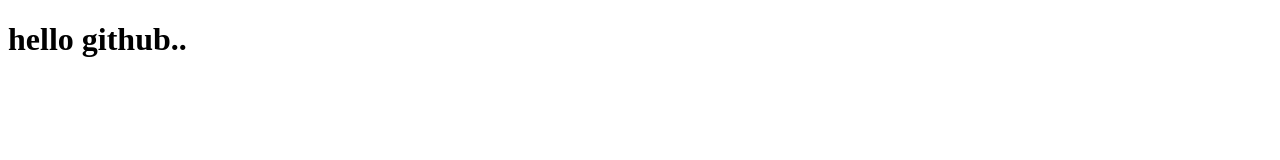
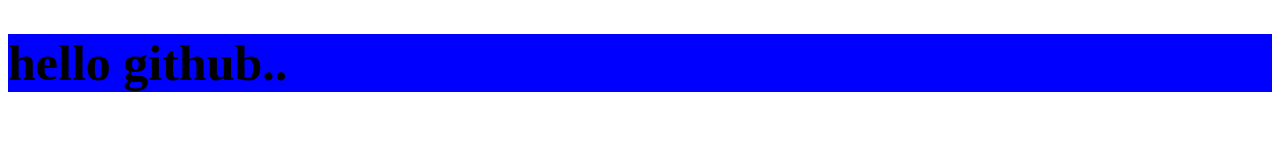
Before and after one commit to 2Simple4u/freshersbatch-oct16, a plain HTML site: page newindex.html in a window 1280 px wide. Drawn offline with Linux system fonts and the light colour scheme.

Commit message:
new commit for the css and new index have some changes

```diff
--- a/newindex.html
+++ b/newindex.html
@@ -5,6 +5,7 @@
     <meta http-equiv="X-UA-Compatible" content="IE=edge">
     <meta name="viewport" content="width=device-width, initial-scale=1.0">
     <title>Document</title>
+    <link rel="stylesheet" href="style.css">
 </head>
 <body>
    <h1>hello github..</h1>
--- /dev/null
+++ b/style.css
@@ -0,0 +1,4 @@
+h1{
+    background-color: blue;
+    font-size: 50px;
+}
```
